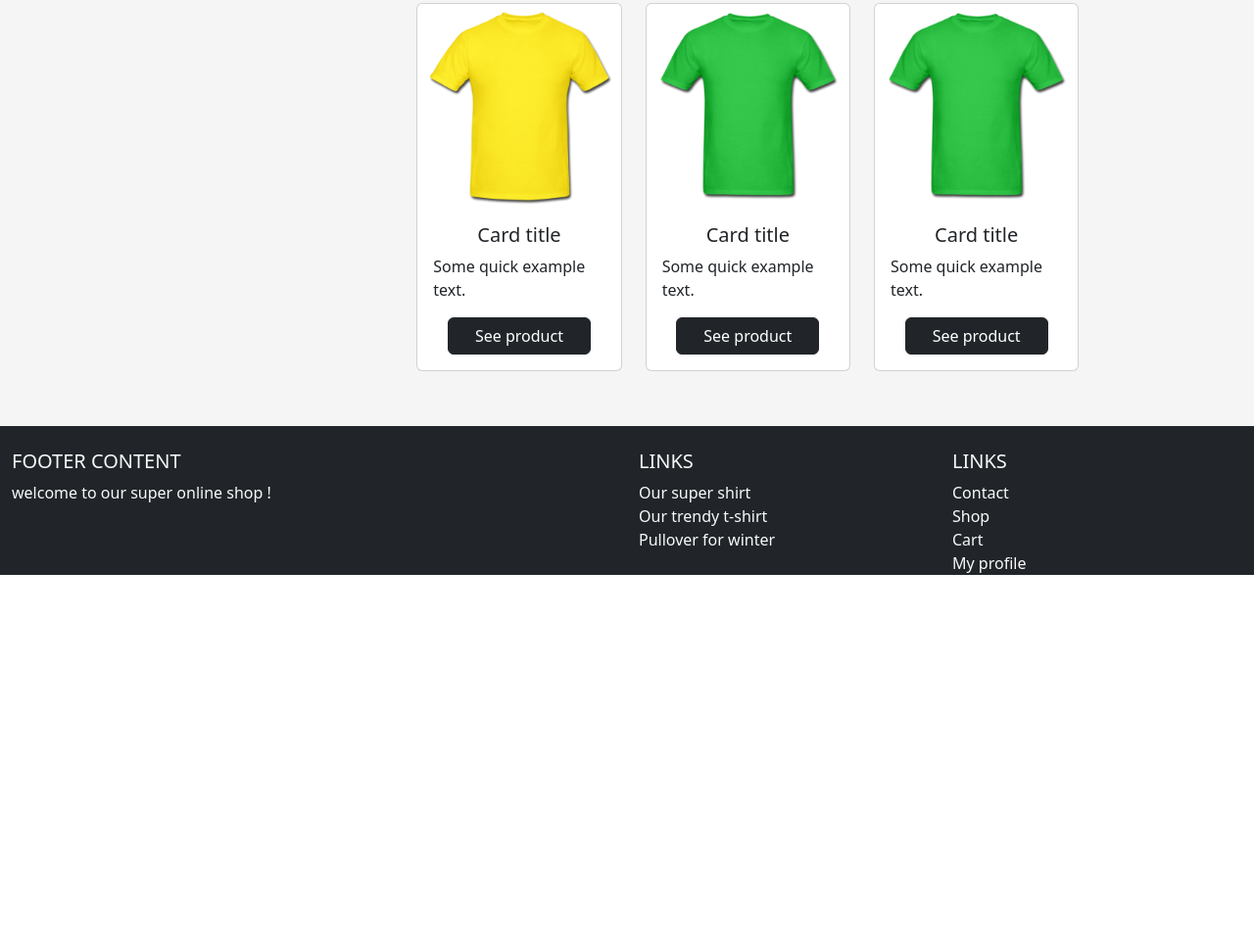
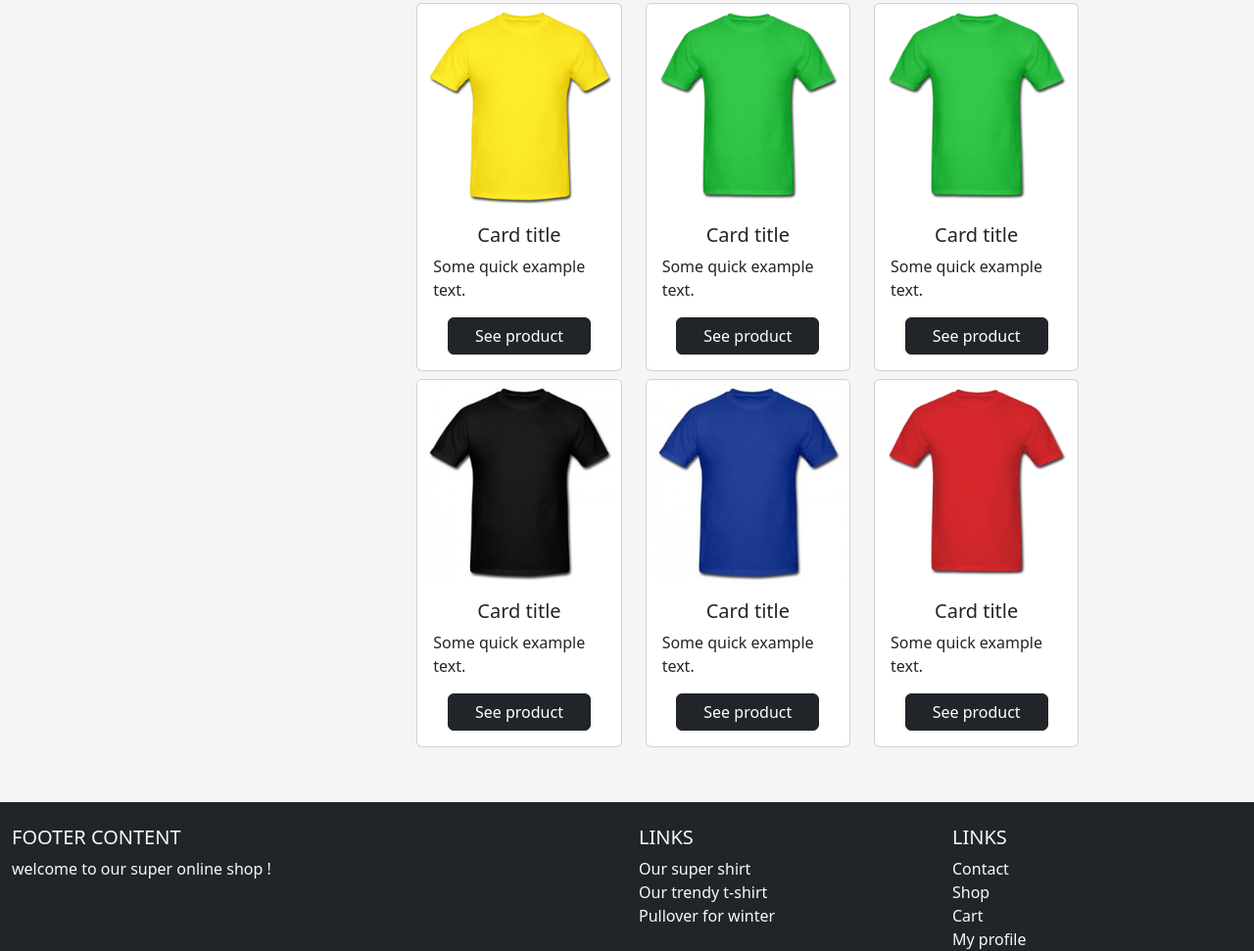
Before and after one commit to Med95B/ShopOnline, a plain HTML site: page index.html in a window 1280 px wide. Shown: the part 509-1480 px from the top of the page at 98% size. Before the commit the page ends 1096 px from the top, so only its background shows below. Drawn offline with Linux system fonts and the light colour scheme.

Commit message:
1 row added to homepage

```diff
--- a/index.html
+++ b/index.html
@@ -109,6 +109,38 @@
                         </div>
                     </div>
                 </div>
+                <div class="row mx-md-2">
+                    <div class="col-md-4 mb-2">
+                        <div class="card">
+                            <img src="black_t-shirt.png" class="card-img-top">
+                            <div class="card-body d-flex flex-column align-items-center">
+                              <h5 class="card-title">Card title</h5>
+                              <p class="card-text">Some quick example text.</p>
+                              <a href="fiche_produit.html" class="row col-10 btn btn-dark">See product</a>
+                            </div>
+                        </div>
+                    </div>
+                    <div class="col-md-4 mb-2">
+                        <div class="card">
+                            <img src="blue_t-shirt.png" class="card-img-top">
+                            <div class="card-body d-flex flex-column align-items-center">
+                              <h5 class="card-title">Card title</h5>
+                              <p class="card-text">Some quick example text.</p>
+                              <a href="#" class="row col-10 btn btn-dark">See product</a>
+                            </div>
+                        </div>
+                    </div>
+                    <div class="col-md-4 mb-2">
+                        <div class="card">
+                            <img src="red_t-shirt.png" class="card-img-top">
+                            <div class="card-body d-flex flex-column align-items-center">
+                              <h5 class="card-title">Card title</h5>
+                              <p class="card-text">Some quick example text.</p>
+                              <a href="#" class="row col-10 btn btn-dark">See product</a>
+                            </div>
+                        </div>
+                    </div>
+                </div>
             </div>
         </div>
     </main>
```
